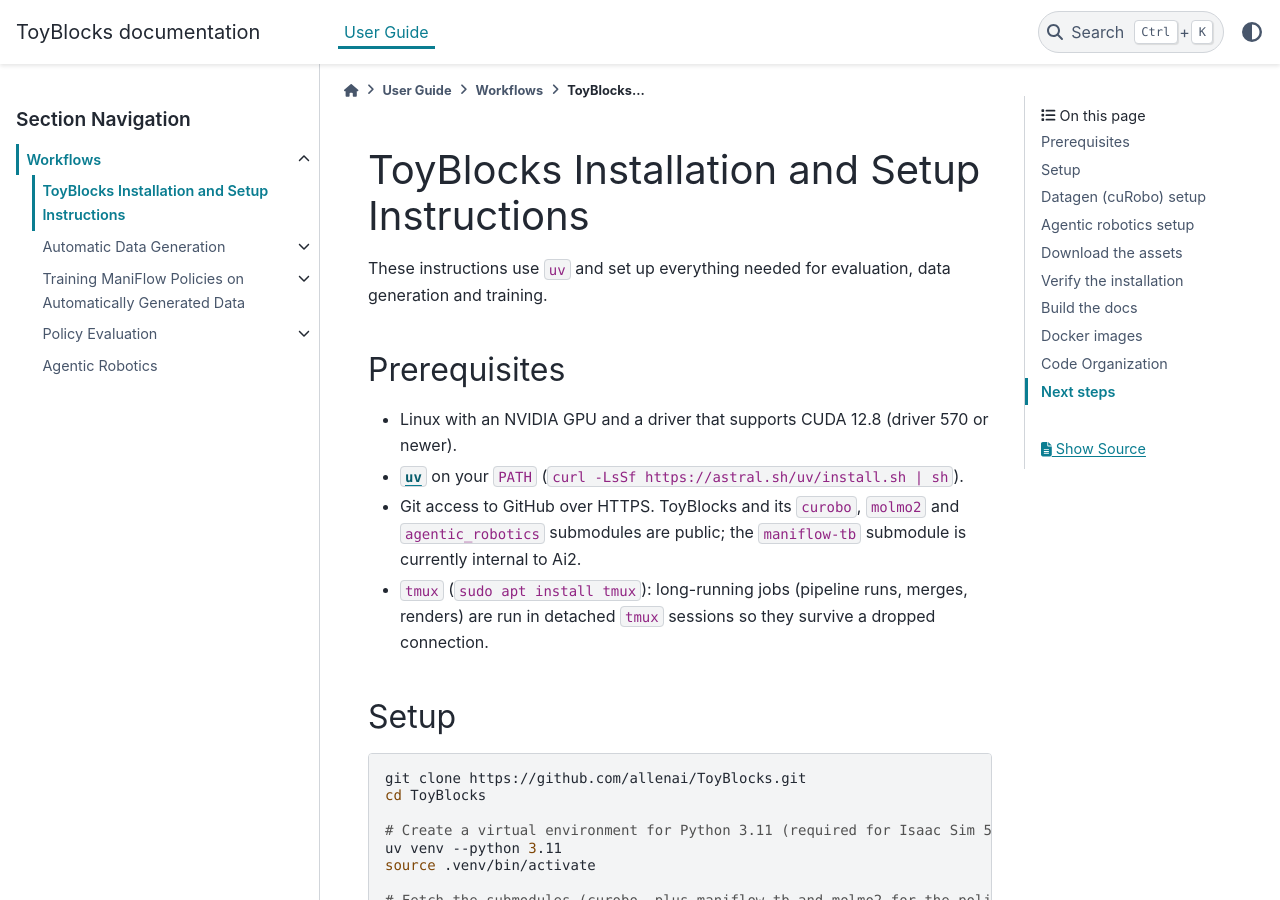
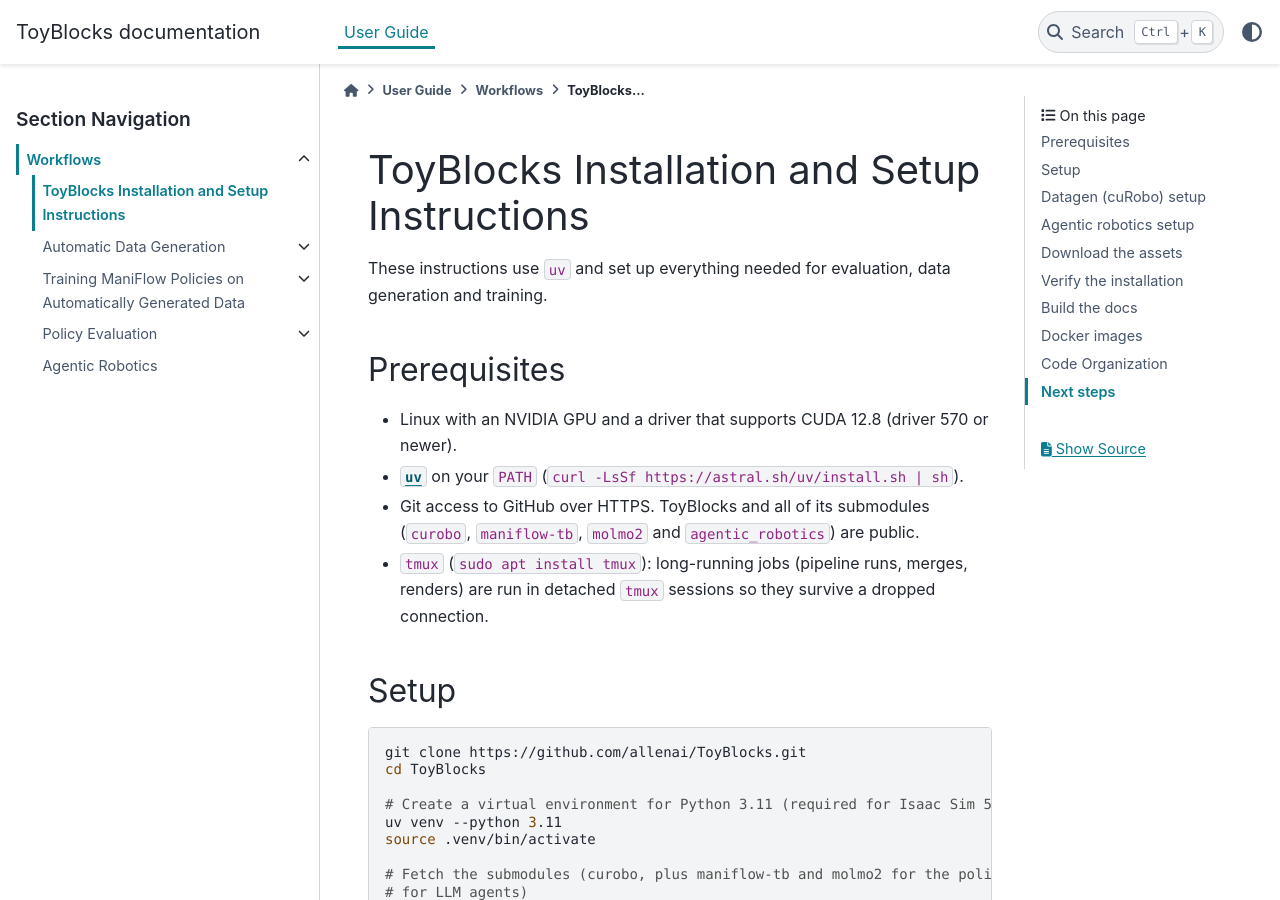
Before and after one commit to allenai/ToyBlocks, a Sphinx documentation site: the page built from docs/source/user_guide/workflows/installation_and_setup_instructions.md, in a window 1280 px wide and 900 px high. Built offline with Sphinx 7.4.7 and the PyData theme 0.15.4, drawn with Linux system fonts in a browser that asks for light colours; some of the changed text lies outside the part shown.

Commit message:
All submodules are public: drop the 'internal' notes; Docker builds clone over https
maniflow-tb and agentic_robotics are now public, so a fresh clone fetches every submodule without
credentials (checked anonymously). The README Quick start note and the install page's prerequisites
say so, and docker/build_{eval,vecgen}_image.sh clone https://github.com/allenai/ToyBlocks.git
instead of needing an SSH key.

```diff
--- a/docs/source/user_guide/workflows/installation_and_setup_instructions.md
+++ b/docs/source/user_guide/workflows/installation_and_setup_instructions.md
@@ -6,7 +6,7 @@ These instructions use `uv` and set up everything needed for evaluation, data ge
 
 - Linux with an NVIDIA GPU and a driver that supports CUDA 12.8 (driver 570 or newer).
 - [`uv`](https://docs.astral.sh/uv/getting-started/installation/) on your `PATH` (`curl -LsSf https://astral.sh/uv/install.sh | sh`).
-- Git access to GitHub over HTTPS. ToyBlocks and its `curobo`, `molmo2` and `agentic_robotics` submodules are public; the `maniflow-tb` submodule is currently internal to Ai2.
+- Git access to GitHub over HTTPS. ToyBlocks and all of its submodules (`curobo`, `maniflow-tb`, `molmo2` and `agentic_robotics`) are public.
 - `tmux` (`sudo apt install tmux`): long-running jobs (pipeline runs, merges, renders) are run in detached `tmux` sessions so they survive a dropped connection.
 
 ## Setup
```
Also changed, not shown: other parts of docs/source/user_guide/workflows/installation_and_setup_instructions.md (+1 -1 lines), README.md (+2 -3 lines), 2 other files.
